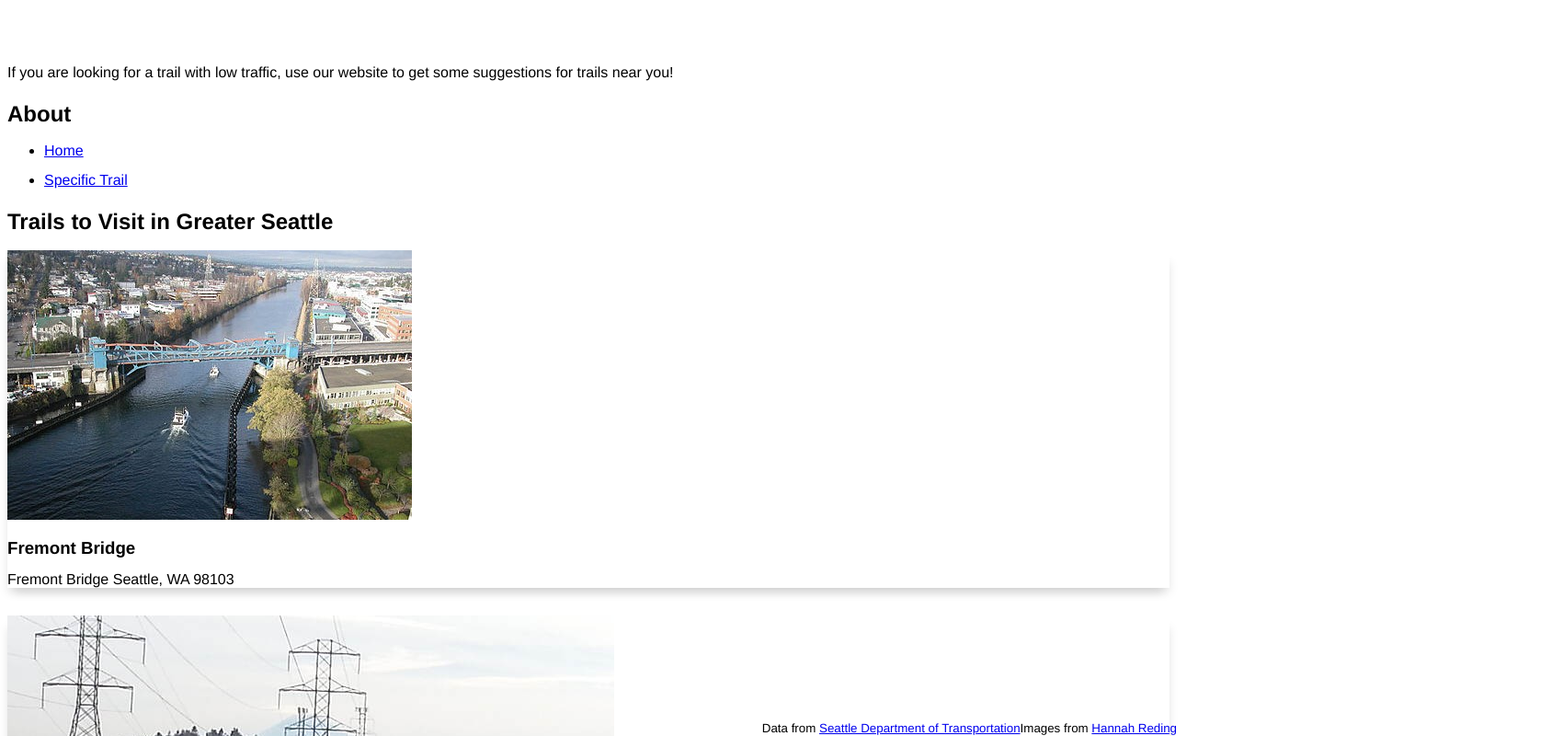
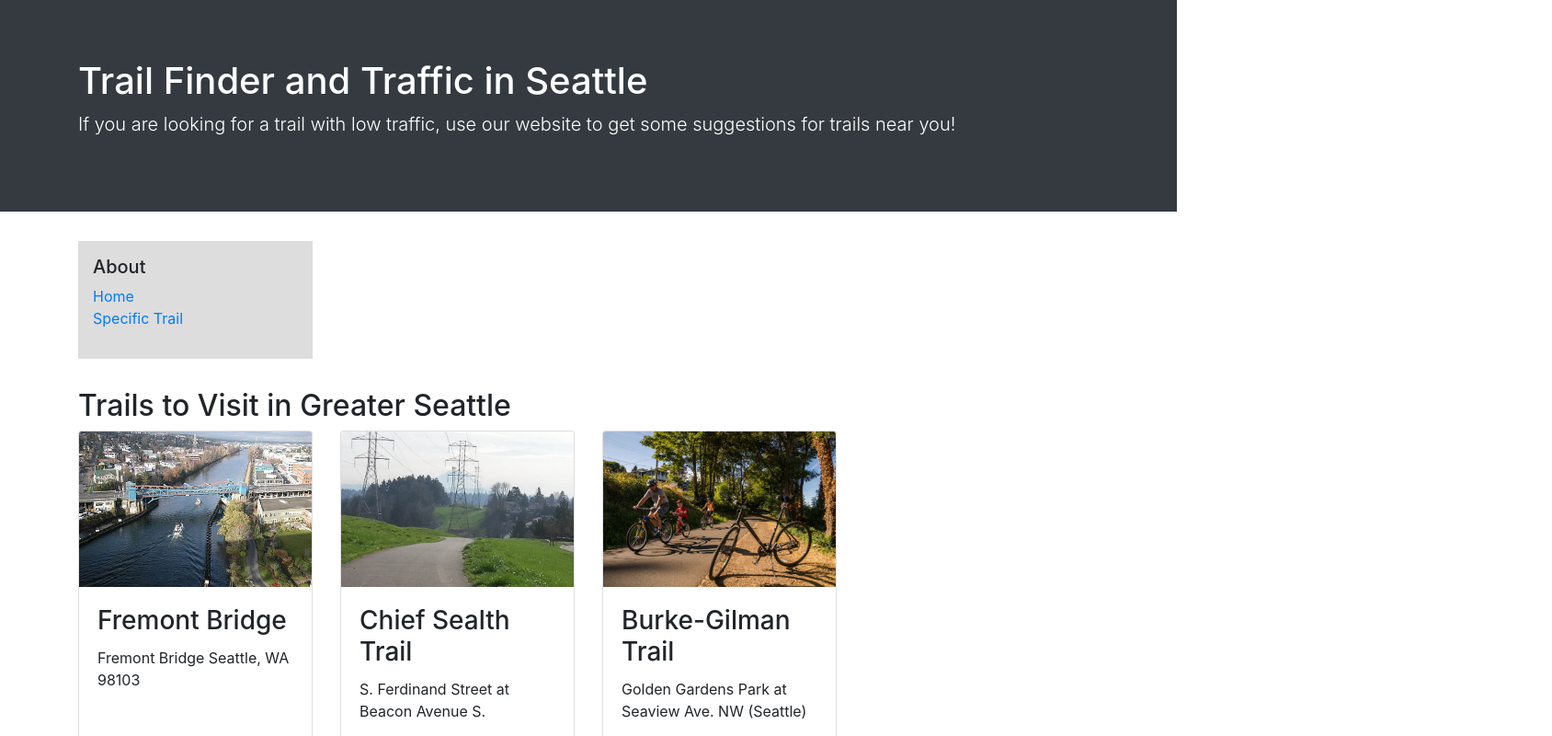
Before and after one commit to info340-au20/project-2-kshruti99, a React (Create React App) app: page / in a window 1280 px wide. Shown: the top 800 px of the page at 92% size, 1688 px wide, since content can reach past the window. Built offline with nearby package versions, Linux system fonts and the light colour scheme.

Commit message:
cards work

```diff
--- a/public/index.html
+++ b/public/index.html
@@ -27,7 +27,7 @@
       work correctly both with client-side routing and a non-root public URL.
       Learn how to configure a non-root public URL by running `npm run build`.
     -->
-
+    <link rel="stylesheet" href="https://stackpath.bootstrapcdn.com/bootstrap/4.1.3/css/bootstrap.min.css" integrity="sha384-MCw98/SFnGE8fJT3GXwEOngsV7Zt27NXFoaoApmYm81iuXoPkFOJwJ8ERdknLPMO" crossorigin="anonymous">
   </head>
   <body>
     <noscript>You need to enable JavaScript to run this app.</noscript>
--- a/src/index.css
+++ b/src/index.css
@@ -1,38 +1,27 @@
-body{
-    font-family: "Helvetica Neue", sans-serif;
-}
-h1{
+header.jumbotron {
+    background-color: #2d708d;
     color: white;
-    font-family: Impact, Charcoal, sans-serif;
-    margin-bottom: 0%;
 }
 
-h2{
-    margin-top: .9em;
-    margin-bottom: .7em;
-}
-h3, li, ul{
-    margin-top: .9em;
-    margin-bottom: .7em;
-}
-p{
-    margin-top: 0em;
-    margin-bottom: .2em;
+nav {
+    background-color: #ddd;
+    margin-bottom: 2em;
+    padding: 1em;
 }
 
-footer {
-    display: block;
-    position: fixed;
-    bottom: 0;
-    right: 0;
+nav h2 {
+    font-size: 1.25rem;
 }
 
-/* Add drop shadow to cards */
-.card {
-    box-shadow: 4px 9px 10px -4px rgba(0,0,0,0.10), -4px 9px 10px -4px rgba(0,0,0,0.10);
-}
 /* keep images in check */
 .card-deck .card {
     flex-basis: 200px;
     margin-bottom: 30px;
 }
+
+/* add drop shadow to cards
+
+.card {
+    box-shadow: 4px 9px 10px -4px rgba(0,0,0,0.10), -4px 9px 10px -4px rgba(0,0,0,0.10);
+}
+*/
```
